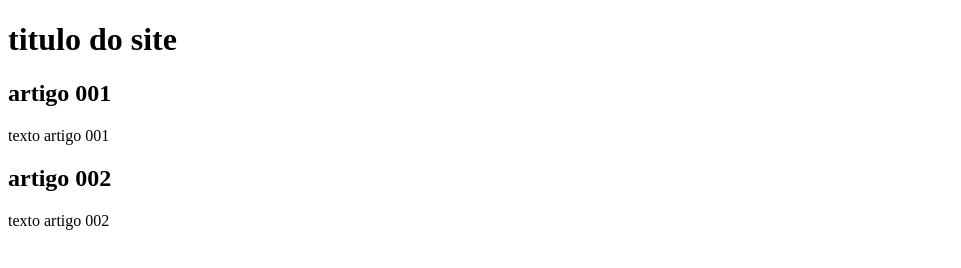
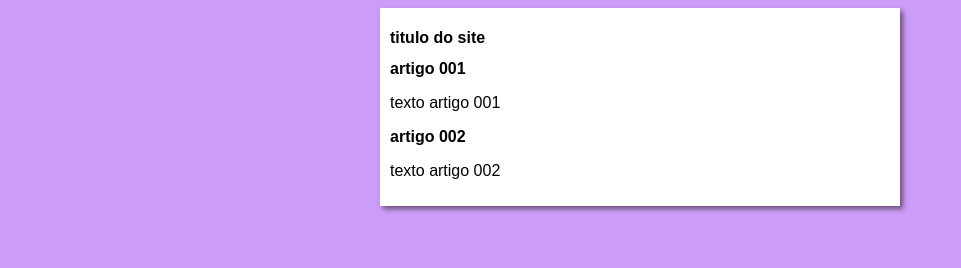
Before and after one commit to lincolnbarreto/projeto-site, a plain HTML site: page index.html in a window 1280 px wide. Shown: the whole page, without its empty margins (0-961 px from the left). Drawn offline with Linux system fonts and the light colour scheme.

Commit message:
iniciei o design

```diff
--- a/index.html
+++ b/index.html
@@ -5,6 +5,8 @@
     <meta http-equiv="X-UA-Compatible" content="IE=edge">
     <meta name="viewport" content="width=device-width, initial-scale=1.0">
     <title>titulo do site<</title>
+    <link rel="stylesheet" href="style.css">
+
 </head>
 <body>
    <main>
--- /dev/null
+++ b/style.css
@@ -0,0 +1,18 @@
+*{
+    font-family: Arial, Helvetica, sans-serif;
+    font-size: 16px ;
+}
+body{
+background-color: rgb(204, 157, 248);
+
+
+}
+
+main  {
+    background-color: white;
+    width: 500px;
+    margin: auto;
+    padding: 10px;
+    box-shadow: 3px 3px 5px rgba(7, 0, 0, 0.501);
+
+}
```
